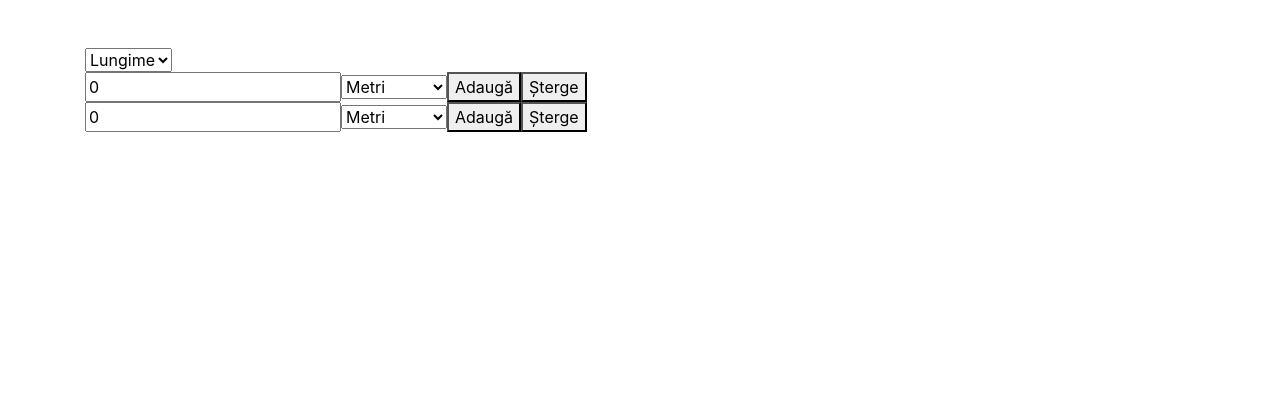
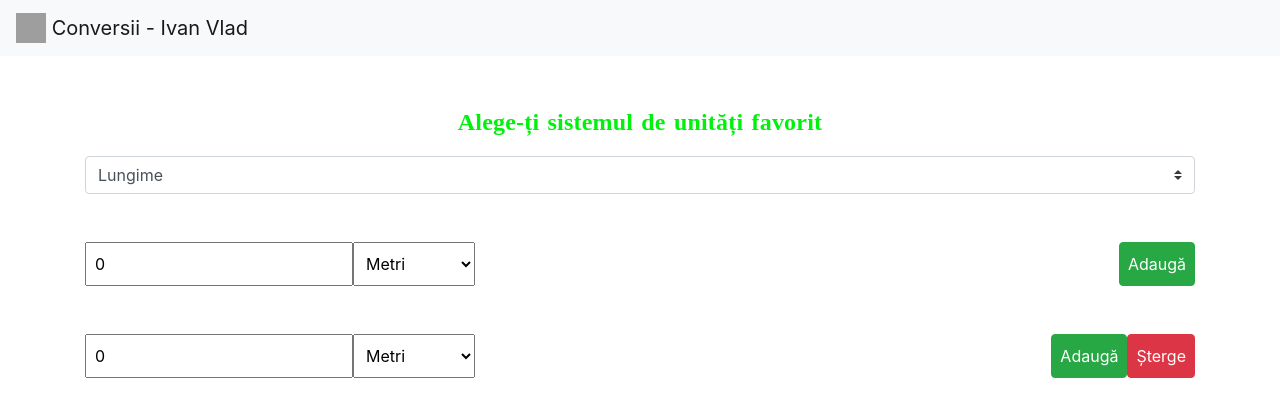
Before and after one commit to IvanVlad1997/Conversion-App, an Angular app: page / in a window 1280 px wide. Shown: the top 416 px of the page. Built offline with nearby package versions, Linux system fonts and the light colour scheme; grey boxes are pictures that could not be loaded.

Commit message:
ADD BOOTSTRAP + REFACTOR

```diff
--- a/src/app/conv/conv.component.css
+++ b/src/app/conv/conv.component.css
@@ -0,0 +1,8 @@
+.textHeader {
+    font-family: "Times New Roman", Times, serif;
+    font-size: 24px;
+    letter-spacing: 0.2px;
+    word-spacing: 2px;
+    color: #00f10c;
+    font-weight: 700;
+}
--- a/src/app/conv/conv.component.html
+++ b/src/app/conv/conv.component.html
@@ -1,29 +1,45 @@
+<!-- Extra - navbar -->
+
+<nav class="navbar navbar-light bg-light">
+    <a class="navbar-brand" href="https://github.com/IvanVlad1997/Conversion-App" target="_blank">
+      <img src="https://i.imgur.com/RFsznez.png" width="30" height="30" class="d-inline-block align-top" alt="" loading="lazy">
+       Conversii - Ivan Vlad
+    </a>
+</nav>
+
+
+
 <div class="container mt-5">
-<select [(ngModel)]= "chose"
-    (change)="changeSelect()">
 
-    <option value="LUNGIME">Lungime</option>
-    <option value="TIMP">Timp</option>
-    <option value="VOLUM">Volum</option>
-    <option value="MASA">Masa</option>
-</select>
+    <p class="text-center textHeader">Alege-ți sistemul de unități favorit</p>
+
+   <!-- Select -->
+
+    <select class="custom-select mb-5" [(ngModel)]= "chose"
+        (change)="changeSelect()">
+        <option value="LUNGIME">Lungime</option>
+        <option value="TIMP">Timp</option>
+        <option value="VOLUM">Volum</option>
+        <option value="MASA">Masa</option>
+    </select>
+
 
 
 
 
 
     <!-- <p>{{this.choseUnit.valoareInPlus}} metri</p> -->
-    <div *ngFor="let loop3 of counter(this.choseUnit.lungime) ;let i= index" >
-        <input  type="number" [(ngModel)]="this.choseUnit.numbers[i]"
+    <div class="d-flex bd-highlight mb-5 flex-wrap" *ngFor="let loop3 of counter(this.choseUnit.lungime) ;let i= index" >
+        <input class=" p-2 bd-highlight"   type="number" [(ngModel)]="this.choseUnit.numbers[i]"
         (ngModelChange)="transform(i)">
-        <select [(ngModel)] ="this.choseUnit.units[i]"
+        <select class="mr-auto p-2 bd-highlight"  [(ngModel)] ="this.choseUnit.units[i]"
         (ngModelChange)="transform(i)">
             <option *ngFor="let op of this.choseUnit.setUnitati" [value]="op">
                 {{op}}
             </option>
         </select>
-        <button (click) ="saadaug(i) ">Adaugă</button>
-      <button (click) ="sasterg(i) ">Șterge</button>
+        <button class=" btn btn-success p-2 bd-highlight" (click) ="saadaug(i) ">Adaugă</button>
+      <button class="btn btn-danger p-2 bd-highlight" [hidden] = "i === 0" (click) ="sasterg(i) ">Șterge</button>
 
 
 
--- a/src/app/conv/conv.component.ts
+++ b/src/app/conv/conv.component.ts
@@ -12,31 +12,19 @@ import {Vector} from '../shared/vector'
 export class ConvComponent implements OnInit {
 
   constructor() {  }
+
   chose: any ="LUNGIME";
-
   choseUnit : Vector =LUNGIME;
-
   counter = Array;
 
+  ngOnInit(): void {
+    this.helperFunctionForChangeSelect()
+  }
 
-
-
-
-
-  ngOnInit(): void {
-    const retrievedObject = localStorage.getItem(`${this.choseUnit.principal}`);
-    if (retrievedObject) {
-    console.log('retrievedObject: ', JSON.parse(retrievedObject));
-    this.choseUnit = JSON.parse(retrievedObject);
-
-
-  }
-}
 
 helperFunctionForChangeSelect() {
   const retrievedObject = localStorage.getItem(`${this.choseUnit.principal}`);
   if (retrievedObject) {
-  console.log('retrievedObject: ', JSON.parse(retrievedObject));
     this.choseUnit = JSON.parse(retrievedObject); }
 }
 
@@ -48,11 +36,13 @@ changeSelect() {
       this.helperFunctionForChangeSelect()
       break;
     }
+
     case 'TIMP' : {
       this.choseUnit = TIMP;
       this.helperFunctionForChangeSelect()
         break;
     }
+
     case 'VOLUM' : {
       this.choseUnit = VOLUM;
       this.helperFunctionForChangeSelect()
@@ -64,6 +54,7 @@ changeSelect() {
       this.helperFunctionForChangeSelect()
       break;
     }
+
     default: {
       this.choseUnit = LUNGIME;
       this.helperFunctionForChangeSelect()
@@ -73,76 +64,39 @@ changeSelect() {
 }
 
 transform(s) {
-   console.log(this.choseUnit)
+
     for(let i of this.choseUnit.setUnitati)
-          if (i===this.choseUnit.units[s])
-
-
-         {
-         //TRANSFORMARE IN METRI
-
+          if (i===this.choseUnit.units[s]){
+         //TRANSFORMARE IN UNITATE PRINCIPALA
             let index = this.choseUnit.setUnitati.indexOf(i);
             let ValueDin = this.choseUnit.setValoriDinUnitate[index]
             this.choseUnit.valoareInPlus = this.choseUnit.numbers[s] * ValueDin
-
-
-
-          //TRANSFORMARE DIN METRI
-
+         //TRANSFORMARE DIN UNITATE PRINCIPALA
               for (let k in this.choseUnit.units)
                 if (s !== k)
                   for (let j of this.choseUnit.setUnitati)
-                 if(j===this.choseUnit.units[k])
-                  {
+                    if(j===this.choseUnit.units[k]) {
                       let index1 = this.choseUnit.setUnitati.indexOf(j)
                       let ValueIn = this.choseUnit.setValoriInUnitate[index1]
-                  this.choseUnit.numbers[k] = ValueIn * this.choseUnit.valoareInPlus}
-
+                      this.choseUnit.numbers[k] = ValueIn * this.choseUnit.valoareInPlus
                     }
-                  console.log(this.choseUnit)
-                  console.log(this.choseUnit.units)
-                  console.log(this.choseUnit.numbers)
-
+           }
     localStorage.setItem(`${this.choseUnit.principal}`, JSON.stringify(this.choseUnit));
-
-
-
-
 }
 
 saadaug(i) {
-
-
-    // this.choseUnit.numbers.push(this.choseUnit.valoareInPlus)
-    // this.choseUnit.units.push(this.choseUnit.principal)
     this.choseUnit.numbers.splice(i, 0, this.choseUnit.valoareInPlus)
     this.choseUnit.units.splice(i, 0, this.choseUnit.principal)
-
-   this.choseUnit.lungime =  this.choseUnit.numbers.length;
-
-   localStorage.setItem(`${this.choseUnit.principal}`, JSON.stringify(this.choseUnit));
-
-
-
-  }
-
-
- sasterg(i) {
-  // this.choseUnit.numbers.pop()
-  //  this.choseUnit.units.pop()
-  this.choseUnit.units.splice(i,1)
-  this.choseUnit.numbers.splice(i,1)
-  console.log(i)
-
-
-
     this.choseUnit.lungime =  this.choseUnit.numbers.length;
     localStorage.setItem(`${this.choseUnit.principal}`, JSON.stringify(this.choseUnit));
 }
 
 
-
-
-
+ sasterg(i) {
+    this.choseUnit.units.splice(i,1)
+    this.choseUnit.numbers.splice(i,1)
+    this.choseUnit.lungime =  this.choseUnit.numbers.length;
+    localStorage.setItem(`${this.choseUnit.principal}`, JSON.stringify(this.choseUnit));
+ }
 
 }
--- a/src/app/shared/vector.ts
+++ b/src/app/shared/vector.ts
@@ -1,6 +1,5 @@
 export class Vector {
     setUnitati: string[];
-    // setUnitatiNume: string[];
     setValoriInUnitate: number[];
     setValoriDinUnitate: number[];
     principal: string;
--- a/src/app/shared/vectors.ts
+++ b/src/app/shared/vectors.ts
@@ -2,7 +2,6 @@ import {Vector} from './vector'
 
 export const LUNGIME: Vector = {
     setUnitati: ['Milimetri','Centimetri', 'Decimetri','Metri','Decametri','Hectometri','Kilometri'],
-    // setUnitatiNume: ['Milimetri','Centimetri', 'Decimetri','Metri','Decametri','Hectometri','Kilometri'],
     setValoriDinUnitate: [0.001, 0.01, 0.1, 1, 10, 100, 1000],
     setValoriInUnitate: [1000, 100, 10, 1, 0.1, 0.01, 0.001],
     principal: 'Metri',
@@ -14,7 +13,6 @@ export const LUNGIME: Vector = {
 
 export const TIMP: Vector = {
     setUnitati: ['Microsecunde','Milisecunde', 'Secunde','Minute','Ore'],
-    // setUnitatiNume: ['Microsecunde','Milisecunde', 'Secunde','Minute','Ore'],
     setValoriDinUnitate: [0.00001, 0.001, 1, 60, 3600],
     setValoriInUnitate: [100000, 1000, 1, 0.016666666666667, 0.00027777777777778],
     principal: 'Secunde',
@@ -26,7 +24,6 @@ export const TIMP: Vector = {
 
 export const VOLUM: Vector = {
     setUnitati: ['Mililitri','Centilitri', 'Decilitri','Litri','Decalitri','Hectolitri','Kilolitri'],
-    // setUnitatiNume: ['Mililitri','Centilitri', 'Decilitri','Litri','Decalitri','Hectolitri','Kilolitri'],
     setValoriDinUnitate: [0.001, 0.01, 0.1, 1, 10, 100, 1000],
     setValoriInUnitate: [1000, 100, 10, 1, 0.1, 0.01, 0.001],
     principal: 'Litri',
@@ -38,7 +35,6 @@ export const VOLUM: Vector = {
 
 export const MASA: Vector = {
     setUnitati: ['Miligrame','Centigrame', 'Decigrame','Grame','Decagrame','Hectograme','Kilograme','Tone'],
-    // setUnitatiNume: ['Miligrame','Centigrame', 'Decigrame','Grame','Decagrame','Hectograme','Kilograme','Tone'],
     setValoriDinUnitate: [0.001, 0.01, 0.1, 1, 10, 100, 1000, 1000000],
     setValoriInUnitate: [1000, 100, 10, 1, 0.1, 0.01, 0.001, 0.000001],
     principal: 'Grame',
```
Lines whose indentation alone changed are shown as unchanged.
